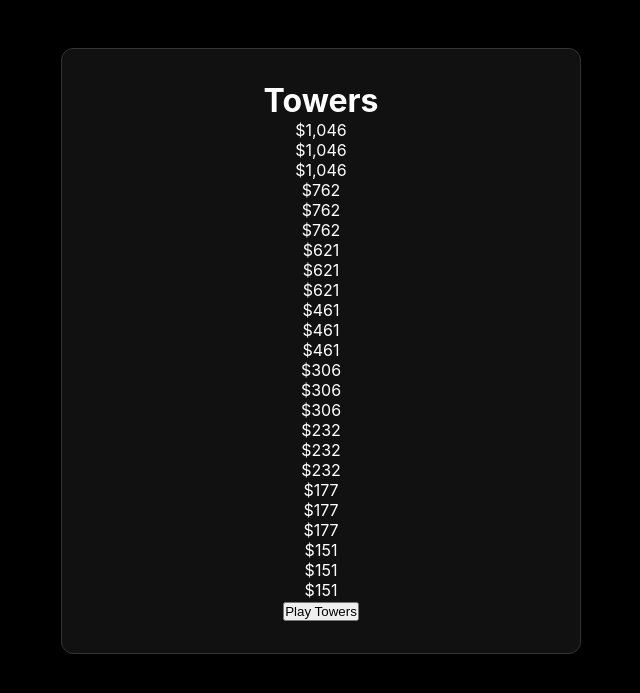
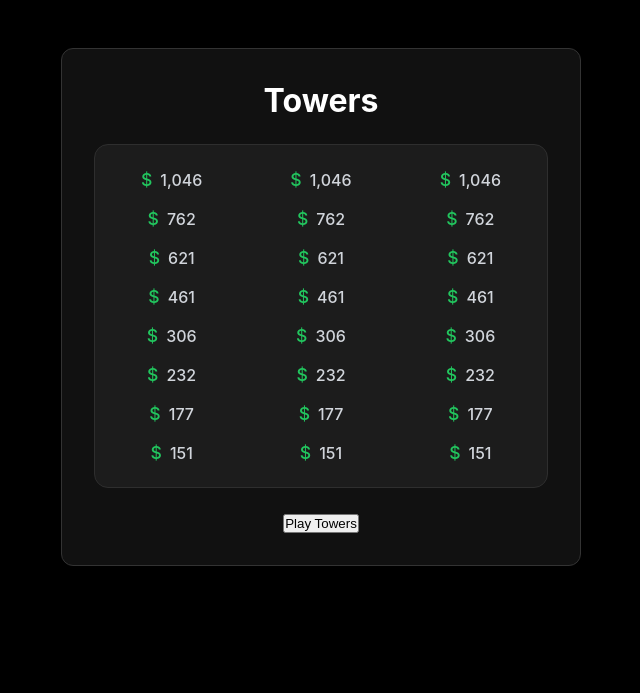
Before and after one commit to lumerions/arcadehavensite, a FastAPI app: template templates/towers.html in a window 1280 px wide. Shown: the part 66-759 px from the top of the page, without its empty margins (319-959 px from the left). Run offline with FastAPI, Linux system fonts and the light colour scheme; the template is opened without the code that fills it, so the values that code supplies are empty; some libraries are stand-ins or nearby versions.

Commit message:
Update towers.html

```diff
--- a/templates/towers.html
+++ b/templates/towers.html
@@ -73,6 +73,34 @@ nav {
     button {
         width: 100%;
     }
+}
+
+
+.payout-grid {
+    display: grid;
+    grid-template-columns: repeat(3, 1fr);
+    gap: 18px 60px;
+    background: #1c1c1c;
+    border: 1px solid #2e2e2e;
+    border-radius: 14px;
+    padding: 24px 32px;
+    margin: 1.5rem 0;
+}
+
+.payout {
+    display: flex;
+    align-items: center;
+    justify-content: center;
+    gap: 8px;
+    font-size: 1rem;
+    font-weight: 500;
+    color: #d1d5db;
+    user-select: none;
+}
+
+.payout span {
+    color: #22c55e;
+    font-size: 1.1rem;
 }
 
 .balance-wrapper {
```
